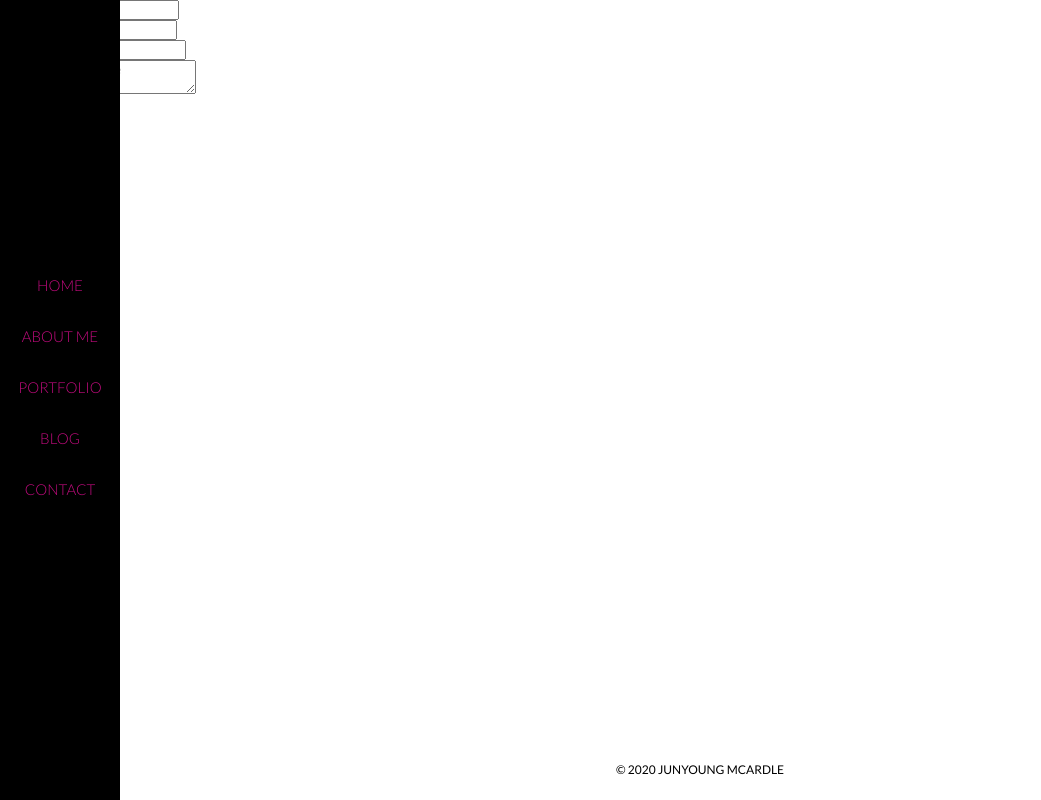
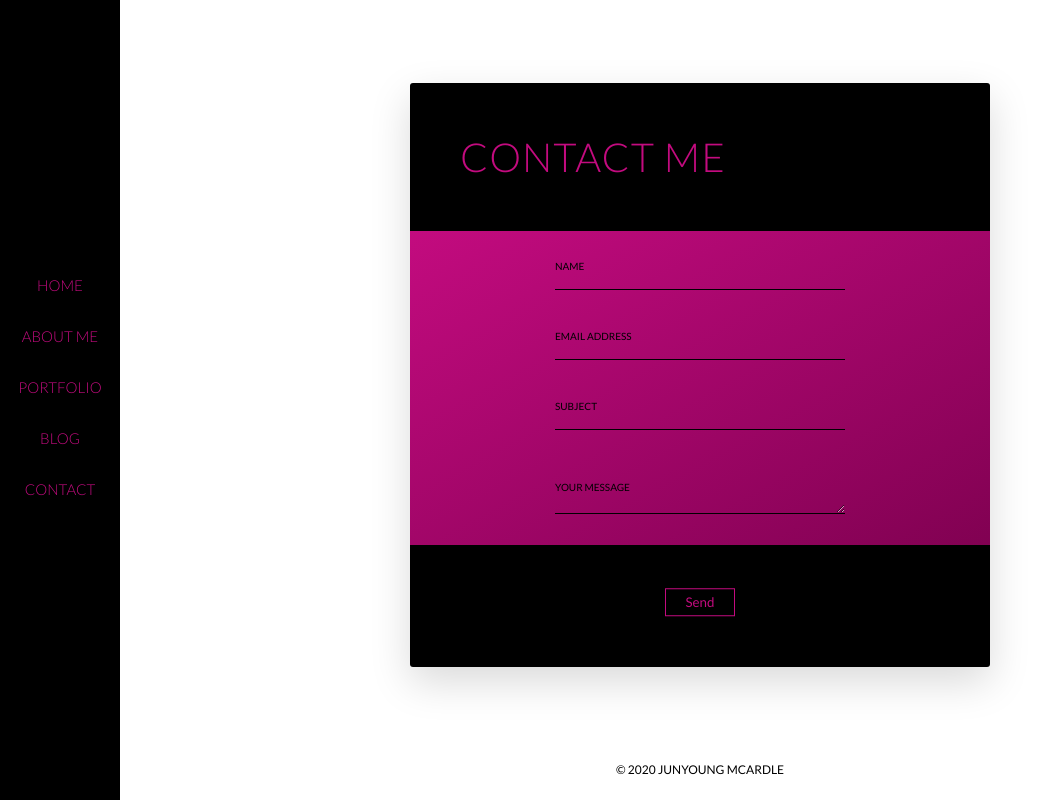
Before and after one commit to junymc/juny_mc, a React (Create React App) app: page /contact in a window 1280 px wide. Shown: the whole page, without its empty margins (0-1041 px from the left). Built offline with nearby package versions, Linux system fonts and the light colour scheme.

Commit message:
adding css on form page

```diff
--- a/scss/main.scss
+++ b/scss/main.scss
@@ -23,6 +23,7 @@ $gutter-horizontal: 6rem;
 
 html {
     font-size: 62.5%;
+    // 10px is 0.625rem = 16px is 1rem
 
 }
 
@@ -529,3 +530,99 @@ html {
         padding-top: 3rem;
     }
 }
+
+.contact-box {
+    margin-top: 2%;
+    margin-left: 25%;
+    margin-right: 25%;
+    box-shadow: 0 1.5rem 4rem rgba($color-black, .15);
+    background-color: $color-black;
+    letter-spacing: .1rem;
+    border-radius: 3px;
+}
+
+.contact-title {
+    color: $color-primary;
+    padding-left: 5rem;
+    padding-top: 5rem;
+    text-transform: uppercase;
+    font-size: 4rem;
+    font-weight: 300;
+}
+
+.form-container {
+    margin-top: 5rem;
+    margin-bottom: 5rem;
+    text-align: center;
+    line-height: 7rem;
+    background-image: linear-gradient(to right bottom, $color-primary, $color-primary-dark);
+}
+
+.form {
+    display: block;
+
+    ::placeholder {
+        color: $color-black;
+        opacity: 1;
+        text-transform: uppercase;
+        font-size: 1rem;
+      }
+
+      :-ms-input-placeholder { /* Internet Explorer 10-11 */
+       color: $color-black;
+      }
+
+      ::-ms-input-placeholder { /* Microsoft Edge */
+       color: $color-black;
+      }
+
+    input:focus::placeholder {
+        color: transparent;
+    }
+
+    textarea:focus::placeholder {
+        color: transparent;
+    }
+
+
+    &--box {
+        position: relative;
+        width: 50%;
+        background: transparent;
+        border: none;
+        border-bottom: 1px solid #000000;
+        text-align: left;
+        padding-bottom: 1.6rem;
+
+
+
+        &__textarea {
+            margin-top: 4rem;
+            padding-bottom: 0;
+        }
+    }
+
+}
+
+.submit {
+    position: relative;
+    top: 50%;
+    left: 50%;
+    transform: translate(-50%, -50%);
+    text-align: center;
+}
+
+.button {
+    margin-top: 5%;
+    margin-bottom: 2.5%;
+    background-color: $color-black;
+    border: 1px solid $color-primary;
+    color: $color-primary;
+    padding: .5rem 2rem .5rem 2rem;
+
+    &:hover {
+        transform: scale(1.08);
+        background-color: $color-primary;
+        color: $color-white;
+    }
+}
--- a/src/App.css
+++ b/src/App.css
@@ -365,3 +365,75 @@ html {
     text-align: center; }
   .project__link {
     padding-top: 3rem; }
+
+.contact-box {
+  margin-top: 2%;
+  margin-left: 25%;
+  margin-right: 25%;
+  box-shadow: 0 1.5rem 4rem rgba(0, 0, 0, 0.15);
+  background-color: black;
+  letter-spacing: .1rem;
+  border-radius: 3px; }
+
+.contact-title {
+  color: #C30B7F;
+  padding-left: 5rem;
+  padding-top: 5rem;
+  text-transform: uppercase;
+  font-size: 4rem;
+  font-weight: 300; }
+
+.form-container {
+  margin-top: 5rem;
+  margin-bottom: 5rem;
+  text-align: center;
+  line-height: 7rem;
+  background-image: linear-gradient(to right bottom, #C30B7F, #810152); }
+
+.form {
+  display: block; }
+  .form ::placeholder {
+    color: black;
+    opacity: 1;
+    text-transform: uppercase;
+    font-size: 1rem; }
+  .form :-ms-input-placeholder {
+    /* Internet Explorer 10-11 */
+    color: black; }
+  .form ::-ms-input-placeholder {
+    /* Microsoft Edge */
+    color: black; }
+  .form input:focus::placeholder {
+    color: transparent; }
+  .form textarea:focus::placeholder {
+    color: transparent; }
+  .form--box {
+    position: relative;
+    width: 50%;
+    background: transparent;
+    border: none;
+    border-bottom: 1px solid #000000;
+    text-align: left;
+    padding-bottom: 1.6rem; }
+    .form--box__textarea {
+      margin-top: 4rem;
+      padding-bottom: 0; }
+
+.submit {
+  position: relative;
+  top: 50%;
+  left: 50%;
+  transform: translate(-50%, -50%);
+  text-align: center; }
+
+.button {
+  margin-top: 5%;
+  margin-bottom: 2.5%;
+  background-color: black;
+  border: 1px solid #C30B7F;
+  color: #C30B7F;
+  padding: .5rem 2rem .5rem 2rem; }
+  .button:hover {
+    transform: scale(1.08);
+    background-color: #C30B7F;
+    color: white; }
--- a/src/components/Contact.js
+++ b/src/components/Contact.js
@@ -15,27 +15,27 @@ export default function Contact() {
     }
 
     return (
+        <div className="bigbox">
+            <form onSubmit={sendEmail}>
                 <div className="contact-box">
-            <form onSubmit={sendEmail}>
+                    <h1 className="contact-title">Contact Me</h1>
                     <div className="form-container">
                         <div className="form">
-                        <label>Name</label>
-                        <input type="text" className="form-box" placeholder="Name" name="name" required />
+                            <input type="text" className="form--box" placeholder="Name" name="name" required />
                         </div>
                         <div className="form">
-                        <label>Email</label>
-                        <input type="email" className="form-box" placeholder="Email Address" name="email" required />
+                            <input type="email" className="form--box" placeholder="Email Address" name="email" required />
                         </div>
                         <div className="form">
-                        <label>Subject</label>
-                        <input type="text" className="form-box" placeholder="Subject" name="subject" required />
+                            <input type="text" className="form--box" placeholder="Subject" name="subject" required />
                         </div>
                         <div className="form">
-                        <label>Message</label>
-                        <textarea className="form-box" placeholder="Your Message" name="message" required />
+                            <textarea className="form--box form--box__textarea" placeholder="Your Message" name="message" required />
                         </div>
-                    <div className="button">
-                        <input type="submit" value="Send" />
+
+                    </div>
+                    <div className="submit">
+                        <input className="button" type="submit" value="Send" />
                     </div>
                 </div>
             </form>
```
Lines whose indentation alone changed are shown as unchanged.
